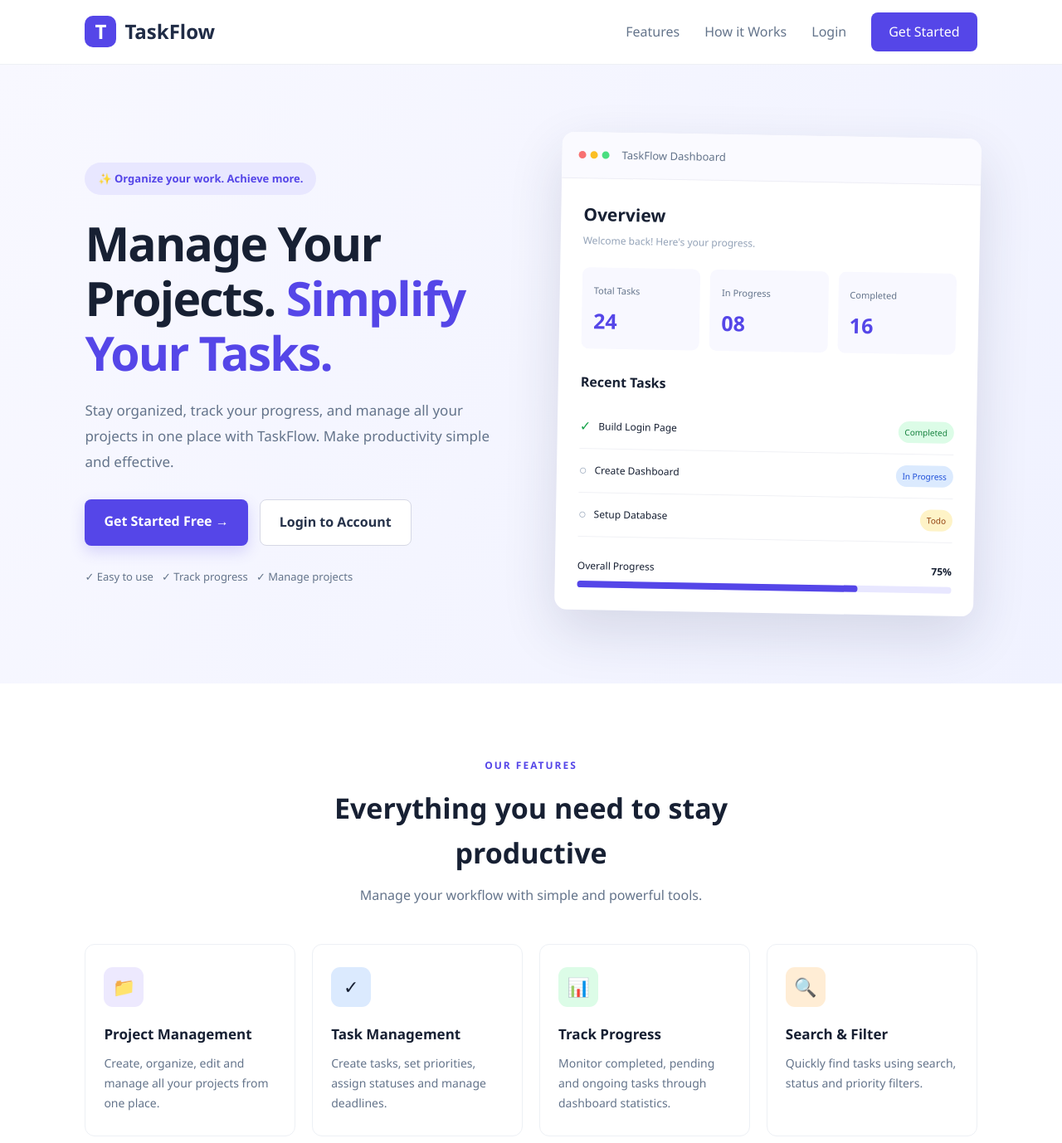
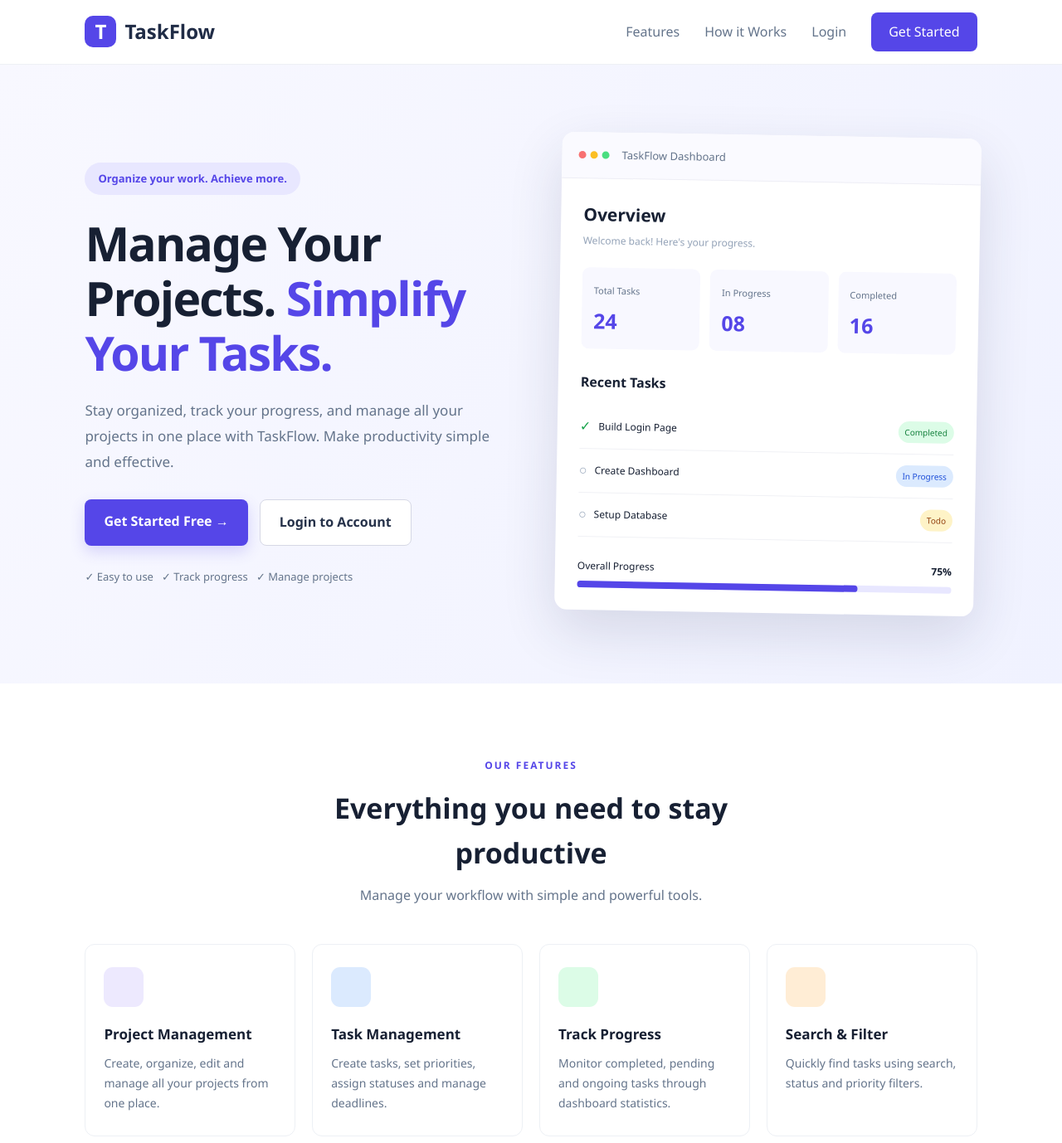
Before and after one commit to riyakamhub15/taskFlow, a React (Vite) app in the folder client/: page / in a window 1280 px wide. Shown: the top 1378 px of the page at 83% size. Built offline with nearby package versions, Linux system fonts and the light colour scheme.

Commit message:
updated features

```diff
--- a/client/src/pages/Home.jsx
+++ b/client/src/pages/Home.jsx
@@ -31,7 +31,7 @@ const Home = () => {
 
         <div className="hero-content">
           <span className="hero-badge">
-            ✨ Organize your work. Achieve more.
+             Organize your work. Achieve more.
           </span>
 
           <h1>
@@ -150,7 +150,7 @@ const Home = () => {
         <div className="features-grid">
 
           <div className="feature-card">
-            <div className="feature-icon purple">📁</div>
+            <div className="feature-icon purple"></div>
             <h3>Project Management</h3>
             <p>
               Create, organize, edit and manage all your
@@ -159,7 +159,7 @@ const Home = () => {
           </div>
 
           <div className="feature-card">
-            <div className="feature-icon blue">✓</div>
+            <div className="feature-icon blue"></div>
             <h3>Task Management</h3>
             <p>
               Create tasks, set priorities, assign statuses
@@ -168,7 +168,7 @@ const Home = () => {
           </div>
 
           <div className="feature-card">
-            <div className="feature-icon green">📊</div>
+            <div className="feature-icon green"></div>
             <h3>Track Progress</h3>
             <p>
               Monitor completed, pending and ongoing tasks
@@ -177,7 +177,7 @@ const Home = () => {
           </div>
 
           <div className="feature-card">
-            <div className="feature-icon orange">🔍</div>
+            <div className="feature-icon orange"></div>
             <h3>Search & Filter</h3>
             <p>
               Quickly find tasks using search, status
```
